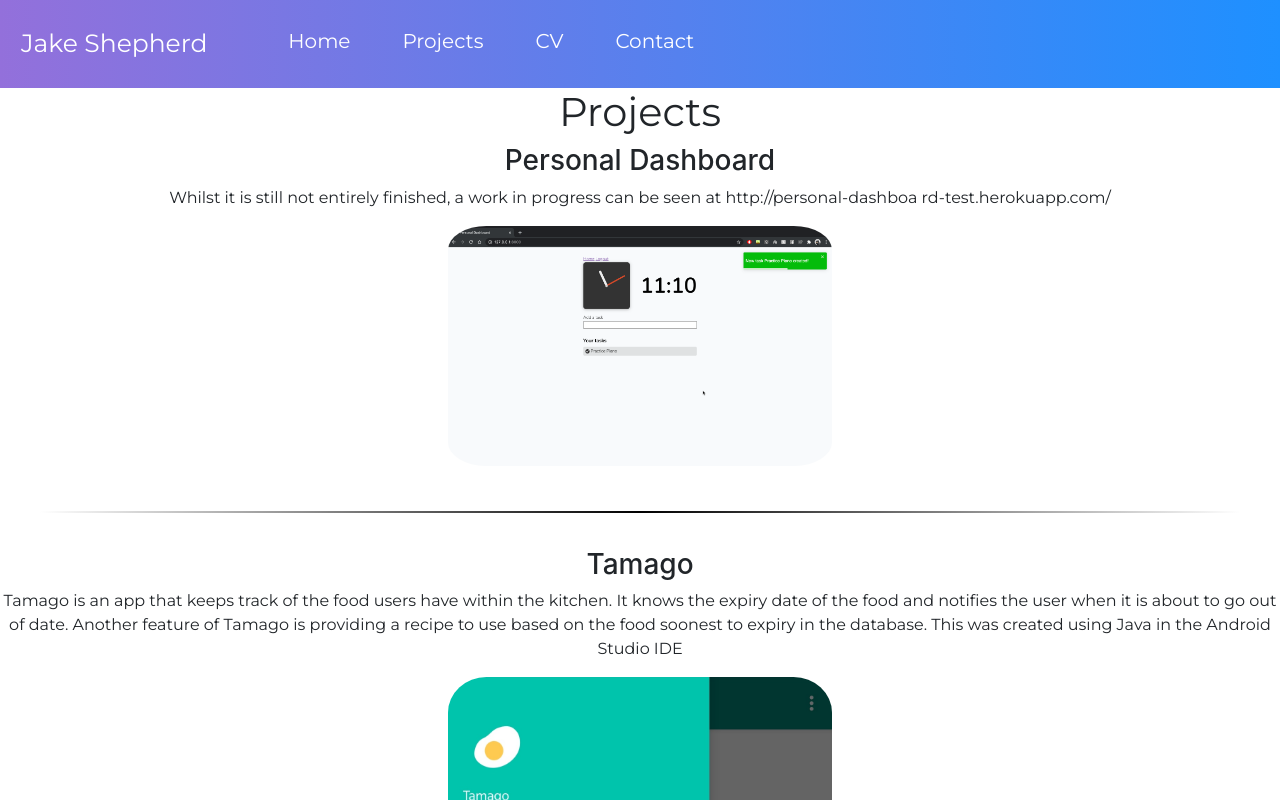
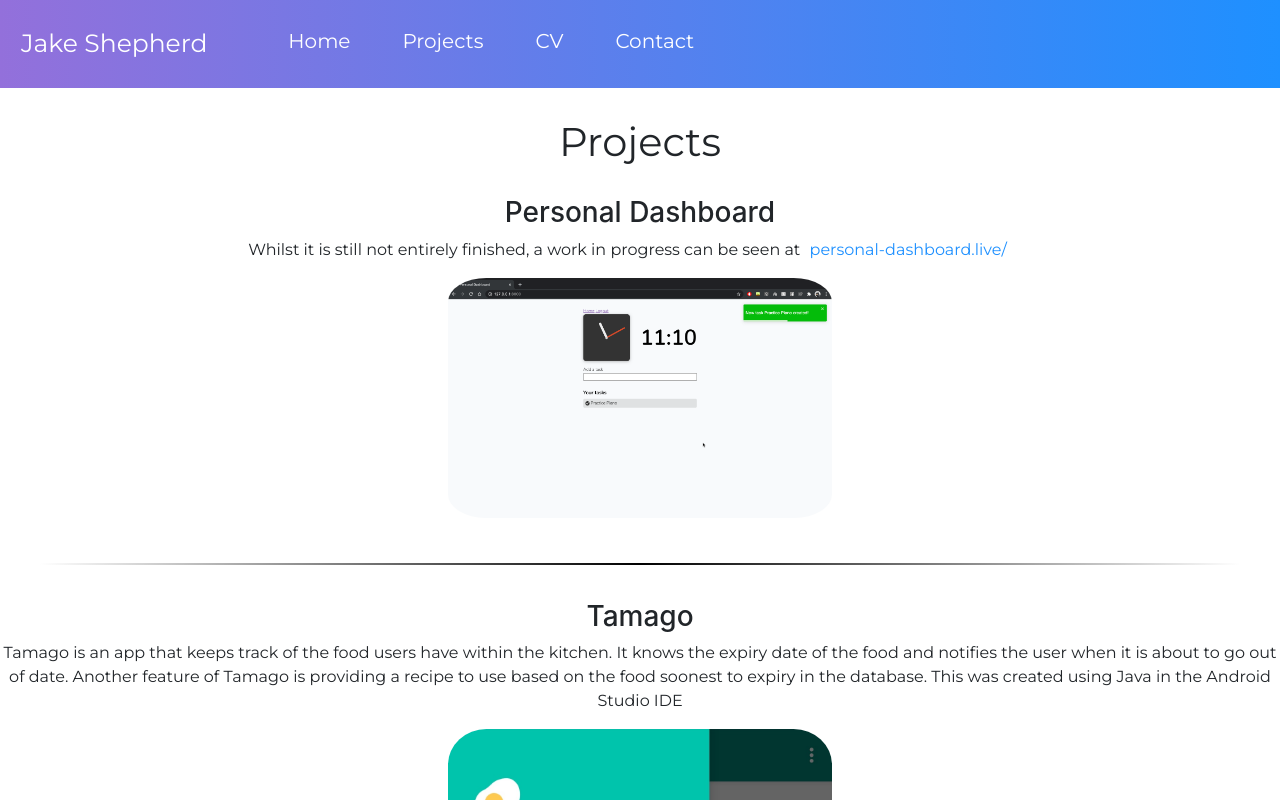
Before and after one commit to jakeshepherd/jakeshepherd.github.io, a React (Create React App) app: page /#/projects in a window 1280 px wide. Shown: the top 800 px of the page. Built offline with nearby package versions, Linux system fonts and the light colour scheme.

Commit message:
Finishing touches

```diff
--- a/src/CSS/Projects.css
+++ b/src/CSS/Projects.css
@@ -7,6 +7,10 @@
     margin-right: auto;
 }
 
+.project-title {
+    margin: 30px;
+}
+
 h2 {
     font-family: 'Montserrat', sans-serif;
 }
--- a/src/Pages/Projects.js
+++ b/src/Pages/Projects.js
@@ -14,11 +14,11 @@ class Projects extends Component {
     render() {
         return (
             <div className={"center-page"}>
-                <h1>Projects</h1>
+                <h1 className={"project-title"}>Projects</h1>
                 <LargeProject
                     name={"Personal Dashboard"}
                     image={PersonalDashboard}
-		    details={"Whilst it is still not entirely finished, a work in progress can be seen at http://personal-dashboa		     rd-test.herokuapp.com/"}
+                    details={<span>Whilst it is still not entirely finished, a work in progress can be seen at <a href={"http://personal-dashboard.live/"}>personal-dashboard.live/</a></span>}
                 />
                 <span className="spacer" />
                 <LargeProject
```
